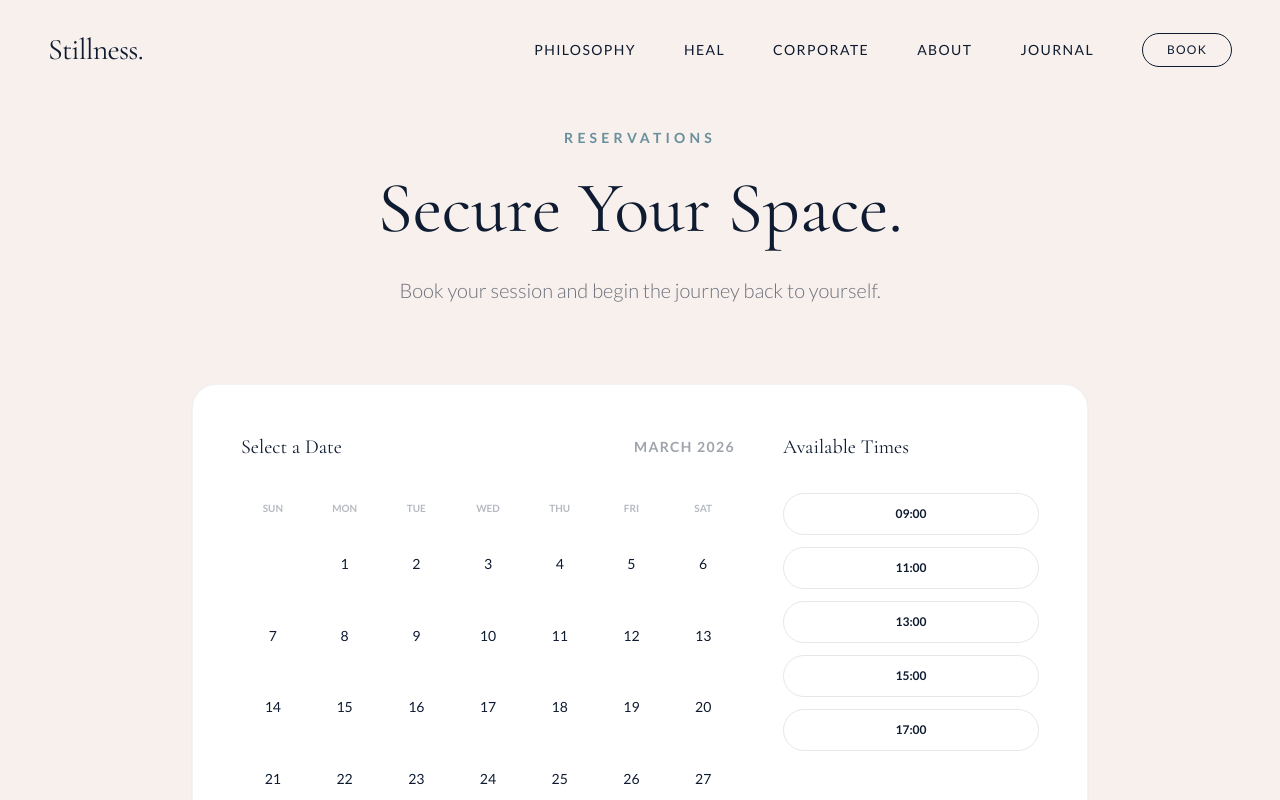
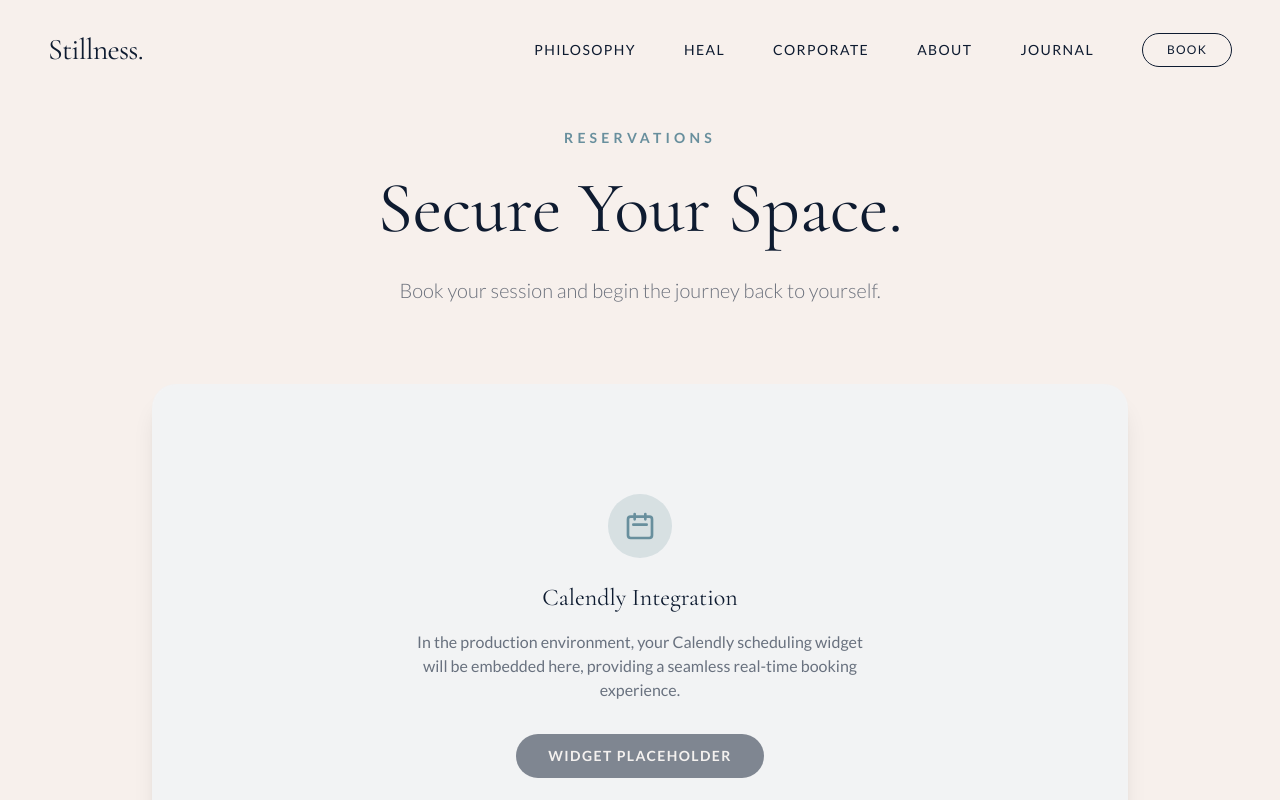
Before and after one commit to yswnthm/stillness, a React (Vite) app: page /reserve in a window 1280 px wide. Shown: the top 800 px of the page. Built offline with nearby package versions, Linux system fonts and the light colour scheme.

Commit message:
feat(reserve): Optimize Booking UI for Calendly integration

```diff
--- a/components/reserve/BookingUI.tsx
+++ b/components/reserve/BookingUI.tsx
@@ -2,51 +2,36 @@ import React from 'react';
 import { motion } from 'framer-motion';
 
 export const BookingUI: React.FC = () => {
-  const days = Array.from({ length: 31 }, (_, i) => i + 1);
-  const weekDays = ['Sun', 'Mon', 'Tue', 'Wed', 'Thu', 'Fri', 'Sat'];
-
   return (
-    <div className="bg-white p-8 md:p-12 rounded-3xl shadow-sm border border-stone/5 max-w-4xl mx-auto">
-      <div className="flex flex-col md:flex-row gap-12">
-        {/* Calendar Side */}
-        <div className="flex-grow">
-          <div className="flex justify-between items-center mb-8">
-            <h3 className="text-xl font-serif text-stone">Select a Date</h3>
-            <span className="text-sm font-bold uppercase tracking-widest text-stone/40">March 2026</span>
+    <div className="max-w-5xl mx-auto px-6">
+      <motion.div
+        className="bg-white rounded-3xl shadow-xl overflow-hidden border border-stone/5"
+        initial={{ opacity: 0, y: 20 }}
+        animate={{ opacity: 1, y: 0 }}
+        transition={{ duration: 0.8 }}
+      >
+        {/* Placeholder for actual Calendly Embed */}
+        <div className="w-full min-h-[600px] flex flex-col items-center justify-center bg-stone/5 p-12 text-center">
+          <div className="w-16 h-16 bg-seafoam/20 rounded-full flex items-center justify-center mb-6">
+            <svg className="w-8 h-8 text-seafoam" fill="none" viewBox="0 0 24 24" stroke="currentColor">
+              <path strokeLinecap="round" strokeLinejoin="round" strokeWidth={2} d="M8 7V3m8 4V3m-9 8h10M5 21h14a2 2 0 002-2V7a2 2 0 00-2-2H5a2 2 0 00-2 2v12a2 2 0 002 2z" />
+            </svg>
+          </div>
+          <h3 className="text-2xl font-serif text-stone mb-4">Calendly Integration</h3>
+          <p className="text-stone/60 max-w-md mx-auto mb-8">
+            In the production environment, your Calendly scheduling widget will be embedded here,
+            providing a seamless real-time booking experience.
+          </p>
+          <div className="inline-block px-8 py-3 bg-stone text-cream rounded-full text-sm font-bold uppercase tracking-widest opacity-50 cursor-not-allowed">
+            Widget Placeholder
           </div>
 
-          <div className="grid grid-cols-7 gap-2 mb-4">
-            {weekDays.map(day => (
-              <div key={day} className="text-[10px] uppercase font-bold text-stone/30 text-center py-2">{day}</div>
-            ))}
-            {/* Empty cells for padding if month doesn't start on Sunday */}
-            <div className="aspect-square"></div>
-            {days.map(day => (
-              <button
-                key={day}
-                className="aspect-square flex items-center justify-center rounded-full text-sm text-stone hover:bg-seafoam hover:text-white transition-colors border border-transparent hover:border-seafoam"
-              >
-                {day}
-              </button>
-            ))}
+          <div className="mt-12 p-4 bg-seafoam/10 rounded-xl border border-seafoam/20 text-xs text-stone/70">
+            <strong>Migration Tip:</strong> For WordPress/Elementor, we will simply use an HTML widget
+            to paste your Calendly embed code. No complex custom coding required.
           </div>
         </div>
-
-        {/* Time Slots Side */}
-        <div className="md:w-64 flex-shrink-0">
-          <h3 className="text-xl font-serif text-stone mb-8">Available Times</h3>
-          <div className="grid grid-cols-2 md:grid-cols-1 gap-3">
-            {['09:00', '11:00', '13:00', '15:00', '17:00'].map(time => (
-              <button
-                key={time}
-                className="py-3 px-4 border border-stone/10 rounded-full text-xs font-bold text-stone hover:border-seafoam hover:text-seafoam transition-all text-center"
-              >
-                {time}
-              </button>
-            ))}
-          </div>
-        </div>
-      </div>
+      </motion.div>
     </div>
   );
 };
```
Also changed, not shown: conductor/tracks/foundational_pages_react_20260215/plan.md (+19 -17 lines), 1 other file (tests, documents, lock files or other folders).
